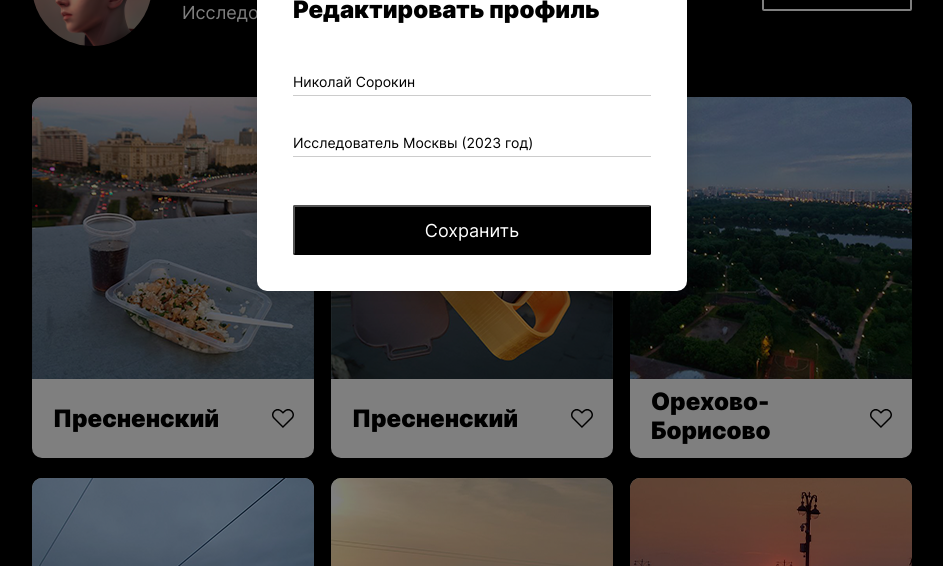
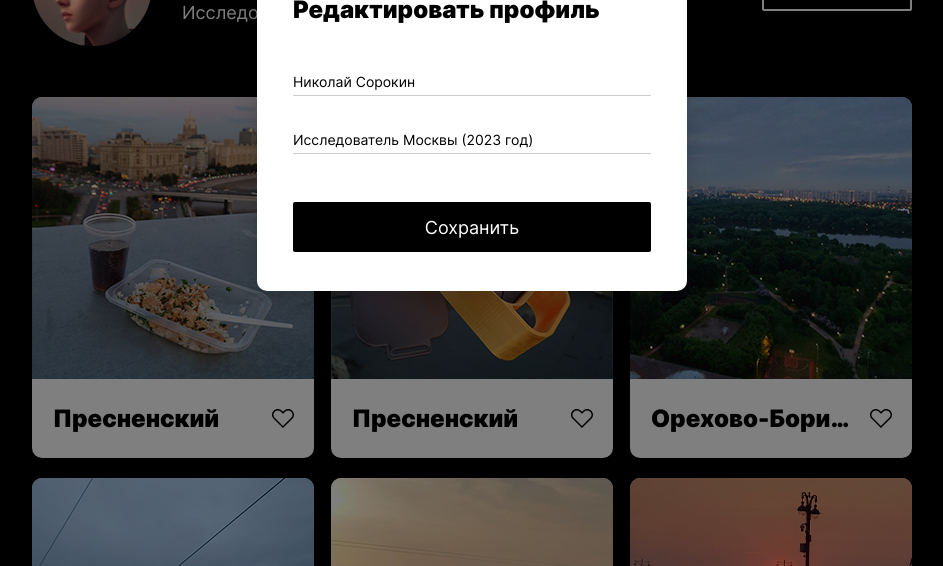
Before and after one commit to NiksorFront/mesto-project-bootcamp, a plain HTML site: page index.html in a window 1280 px wide. Both pictures are taken after a click on the button 749 px from the left and 207 px from the top of the page. Shown: the part 234-800 px from the top of the page, without its empty margins (168-1111 px from the left). Drawn offline with Linux system fonts and the light colour scheme.

Commit message:
Fix govno cod

```diff
--- a/blocks/element/__img/element__img.css
+++ b/blocks/element/__img/element__img.css
@@ -1,7 +1,7 @@
 .element__img{
     width: 100%;
     height: 100%;
-    object-fit: contain;
+    object-fit: cover;
 
     margin: 0;
     padding: 0;
--- a/blocks/element/__title/element__title.css
+++ b/blocks/element/__title/element__title.css
@@ -1,10 +1,12 @@
 .element__title{
     /*Чтобы не отображать невлезший текст*/
     max-height: 80%;
+    text-overflow: ellipsis;
+    white-space: nowrap;
     overflow: hidden;
 
     color: #000;
-    font-family: Inter;
+    font-family: Inter, Verdana, Tahoma, Arial, sans-serif;
     font-size: 24px;
     font-style: normal;
     font-weight: 900;
--- a/blocks/elements/elements.css
+++ b/blocks/elements/elements.css
@@ -8,7 +8,7 @@
     position: relative;
     display: grid;
     grid-template-columns: repeat(auto-fit, 282px);
-    grid-template-rows: repeat(auto-fit, 361px);
+    /*grid-template-rows: repeat(auto-fit, 361px);*/
     gap: 20px 17px;
 
     grid-auto-flow: row;
--- a/blocks/footer/footer.css
+++ b/blocks/footer/footer.css
@@ -5,7 +5,7 @@
     padding: 0;
 
     color: #545454;
-    font-family: Inter;
+    font-family: Inter, Verdana, Tahoma, Arial, sans-serif;
     font-size: 18px;
     font-style: normal;
     font-weight: 400;
--- a/blocks/form/__button-submit/form__button-submit.css
+++ b/blocks/form/__button-submit/form__button-submit.css
@@ -3,15 +3,16 @@
     min-height: 50px;
     flex-shrink: 0;
 
-    margin: 36px;
-    margin-top: auto;
+    margin: 0;
+    margin-top: 48px;
     padding: 0;
+    border: 0;
     border-radius: 2px;
     background: #000;
 
     color: #FFF;
     text-align: center;
-    font-family: Inter;
+    font-family: Inter, Verdana, Tahoma, Arial, sans-serif;
     font-size: 18px;
     font-style: normal;
     font-weight: 400;
@@ -25,7 +26,6 @@
         min-height: 46px;
 
         font-size: 14px;
-        margin: auto 22px 25px;
     }
 }
 
--- /dev/null
+++ b/blocks/form/__form/form__form.css
@@ -0,0 +1,14 @@
+.form__form{
+    margin: 36px;
+    margin-top: 44px;
+    padding: 0;
+    display: flex;
+    flex-direction: column;
+}
+
+@media (max-width: 600px){
+    .form__form{
+        margin: 22px;
+        margin-top: 70px;
+    }
+}
--- a/blocks/form/__input/form__input.css
+++ b/blocks/form/__input/form__input.css
@@ -1,14 +1,15 @@
 .form__input{
     width: auto;
     height: 27px;
-    margin: 33px 36px 0;
+    margin: 0;
+    margin-top: 30px;
     padding: 0;
 
     border: 0;
     border-bottom: 1px solid rgba(0, 0, 0, .2);
 
     color: #000;
-    font-family: Inter;
+    font-family: Inter, Verdana, Tahoma, Arial, sans-serif;
     font-size: 14px;
     font-style: normal;
     font-weight: 400;
@@ -17,14 +18,11 @@
 }
 
 .form__input:first-of-type{
-    margin-top: 44px;
+    margin-top: 0;
 }
 
 @media (max-width: 600px){
     .form__input{
-    margin: 33px 22px 0;
-    }
-    .form__input:first-of-type{
-        margin-top: 70px;
+
     }
 }
--- a/blocks/form/__title/form__title.css
+++ b/blocks/form/__title/form__title.css
@@ -1,6 +1,6 @@
 .form__title{
     color: #000;
-    font-family: Inter;
+    font-family: Inter, Verdana, Tahoma, Arial, sans-serif;
     font-size: 24px;
     font-style: normal;
     font-weight: 900;
--- a/blocks/form/form.css
+++ b/blocks/form/form.css
@@ -3,22 +3,18 @@
     min-height: 330px;
     flex-shrink: 0;
 
+    display: flex;
+    position: relative;
+    flex-direction: column;
+    flex-wrap: wrap;
+    margin: auto;
+    margin-top: 195px;
+    padding: 0;
+
     border-radius: 10px;
     background: #FFF;
     box-shadow: 0px 0px 25px 0px rgba(0, 0, 0, 0.15);
-
-    margin: auto;
-    padding: 0;
-
-    position: fixed;
-    top: 195px;
-    left: 50%;
-    transform: translateX( -50%);
-
-    display: flex;
-    flex-direction: column;
-
-    z-index: 2;
+    z-index: 1;
 }
 
 
@@ -27,6 +23,6 @@
         min-width: 282px;
         min-height: 322px;
 
-        top: 123px;
+        margin-top: 123px;
     }
 }
--- /dev/null
+++ b/blocks/popup/_opened/popup_opened.css
@@ -0,0 +1,3 @@
+.popup_opened{
+    display: flex;
+}
--- /dev/null
+++ b/blocks/popup/popup.css
@@ -0,0 +1,17 @@
+.popup{
+    min-width: 100vw;
+    min-height: 100vh;
+
+    background-color: rgba(0, 0, 0, 0.5);
+    box-shadow: 0px 0px 25px 0px rgba(0, 0, 0, 0.15);
+
+    position: fixed;
+    top: 0;
+    left: 0;
+
+    margin: 0;
+    padding: 0;
+    display: none;
+    align-items: center;
+    justify-content: center;
+}
--- a/blocks/profile/__name/profile__name.css
+++ b/blocks/profile/__name/profile__name.css
@@ -1,6 +1,6 @@
 .profile__name{
     color: #FFF;
-    font-family: Inter;
+    font-family: Inter, Verdana, Tahoma, Arial, sans-serif;
     font-size: 42px;
     font-style: normal;
     font-weight: 500;
@@ -9,6 +9,11 @@
     margin: auto 0;
     text-align: center;
     padding: 0;
+
+    /*Чтобы не отображать невлезший текст*/
+    text-overflow: ellipsis;
+    white-space: nowrap;
+    overflow: hidden;
 }
 
 
--- a/blocks/profile/profile.css
+++ b/blocks/profile/profile.css
@@ -1,6 +1,5 @@
 .profile{
     max-width: 880px;
-    min-height: 120px;
 
     display: flex;
     flex-direction: row;
@@ -11,7 +10,6 @@
 
 @media (max-width:600px){
     .profile{
-        min-height: 286px;
         flex-direction: column;
     }
 }
--- a/index.html
+++ b/index.html
@@ -16,55 +16,59 @@
         <section class="profile">
             <img src="image/niksor.png" class="avatar" alt="Николай Сорокин">
             <div class="profile__info">
-                <h2 class="profile__name">Николай Сорокин</h2>
+                <h1 class="profile__name">Николай Сорокин</h1>
                 <p class="profile__subtitle">Исследователь Москвы (2023 год)</p>
-                <button class="profile__edit-button"></button>
+                <button type="button" class="profile__edit-button"></button>
             </div>
-            <button class="button-add">
+            <button type="button" class="button-add">
                 <img src="./image/plus.svg" alt="плюс">
             </button>
         </section>
-        <ul class="elements">
-            <li class="element">
+        <section class="elements">
+            <article class="element">
                 <img src="./image/image_1.png" class="element__img" alt="Пресненский">
                 <h2 class="element__title">Пресненский</h2>
-                <button class="element__like"></button>
-            </li>
-            <li class="element">
-                <img src="./image/image_2.png" class="element__img">
+                <button type="submit" class="element__like"></button>
+            </article>
+            <article class="element">
+                <img src="./image/image_2.png" class="element__img" alt="Пресненский">
                 <h2 class="element__title">Пресненский</h2>
-                <button class="element__like"></button>
-            </li>
-            <li class="element">
+                <button type="submit" class="element__like"></button>
+            </article>
+            <article class="element">
                 <img src="./image/image_3.png" class="element__img" alt="Орехово-Борисово северное">
                 <h2 class="element__title">Орехово-Борисово северное</h2>
-                <button class="element__like"></button>
-            </li>
-            <li class="element">
+                <button type="submit" class="element__like"></button>
+            </article>
+            <article class="element">
                 <img src="./image/image_4.png" class="element__img" alt="Алексеевский">
                 <h2 class="element__title">Алексеевский</h2>
-                <button class="element__like"></button>
-            </li>
-            <li class="element">
+                <button type="submit" class="element__like"></button>
+            </article>
+            <article class="element">
                 <img src="./image/image_5.png" class="element__img" alt="Хорошёвский">
                 <h2 class="element__title">Хорошёвский</h2>
-                <button class="element__like"></button>
-            </li>
-            <li class="element">
+                <button type="submit" class="element__like"></button>
+            </article>
+            <article class="element">
                 <img src="./image/image_6.png" class="element__img" alt="Таганский">
                 <h2 class="element__title">Таганский</h2>
-                <button class="element__like"></button>
-            </li>
-        </ul>
+                <button type="submit" class="element__like"></button>
+            </article>
+        </section>
 
-        <section class="form">
-            <span class="form__title">Редактировать профиль</span>
-            <input type="text" id="name" class="form__input" placeholder="Имя Фамилия">
-            <input type="text" id="type_of_activity" class="form__input" placeholder="Род дейтельности ">
-            <button class="form__button-submit">Сохранить</button>
-            <button class="form__close"> </button>
+        <!--Сделать popap-->
+        <section class="popup">
+            <article class="form">
+                <h3 class="form__title">Редактировать профиль</h3>
+                <form class="form__form">
+                    <input type="text" id="name" class="form__input" placeholder="Имя Фамилия">
+                    <input type="text" id="type_of_activity" class="form__input" placeholder="Род дейтельности ">
+                    <button type="submit" class="form__button-submit">Сохранить</button>
+                </form>
+                <button type="button" class="form__close"> </button>
+            </article>
         </section>
-        <div class="form__background"></div>
 
     </main>
     <footer class="footer">
--- a/pages/index.css
+++ b/pages/index.css
@@ -21,9 +21,11 @@
 @import url("../blocks/element/__like/element__like.css");
 @import url("../blocks/element/__like/_set/element__like_set.css");
 
+@import url("../blocks/popup/popup.css");
+@import url("../blocks/popup/_opened/popup_opened.css");
 @import url("../blocks/form/form.css");
-@import url("../blocks/form/__background/form__background.css");
 @import url("../blocks/form/__title/form__title.css");
+@import url("../blocks/form/__form/form__form.css");
 @import url("../blocks/form/__input/form__input.css");
 @import url("../blocks/form/__button-submit/form__button-submit.css");
 @import url("../blocks/form/__close/form__close.css");
--- a/scripts/script.js
+++ b/scripts/script.js
@@ -18,24 +18,17 @@ ButtonSave.addEventListener('click', save);
 
 /*Функционал открытия и закрытия меню*/
 const ButtonEdit = document.querySelector(".profile__edit-button");
-const ButtonClose = document.querySelector(".form__close");
-
-const WindowEdit = document.querySelector(".form");
-const Background = document.querySelector(".form__background");
+const ButtonPopupClose = document.querySelector(".form__close");
+const Popup = document.querySelector(".popup");
 function close_editProfile(){
-    WindowEdit.setAttribute('style', 'display: none');
-    Background.setAttribute('style', 'display: none');
+    Popup.classList.remove('popup_opened');
 }
 function open_editProfile(){
-    Name_Input.insertAdjacentHTML('beforeend', '<strong>inserted text</strong>');
-    WindowEdit.removeAttribute('style');
-    Background.removeAttribute('style');
+    Popup.classList.add("popup_opened");
 }
 
-/*По умолчанию панель редактирование отображается сразу, но нам этого не надо*/
-close_editProfile(); /*Поэтому скрываем её*/
 ButtonEdit.addEventListener('click', open_editProfile); /*Открываем панель редактирование по клику*/
-ButtonClose.addEventListener('click', close_editProfile);/*И закрывем по клику*/
+ButtonPopupClose.addEventListener('click', close_editProfile);/*И закрывем по клику*/
 
 
 /*Функционал лайка*/
```
Also changed, not shown: blocks/profile/__subtitle/profile__subtitle.css (+6 -2 lines).
